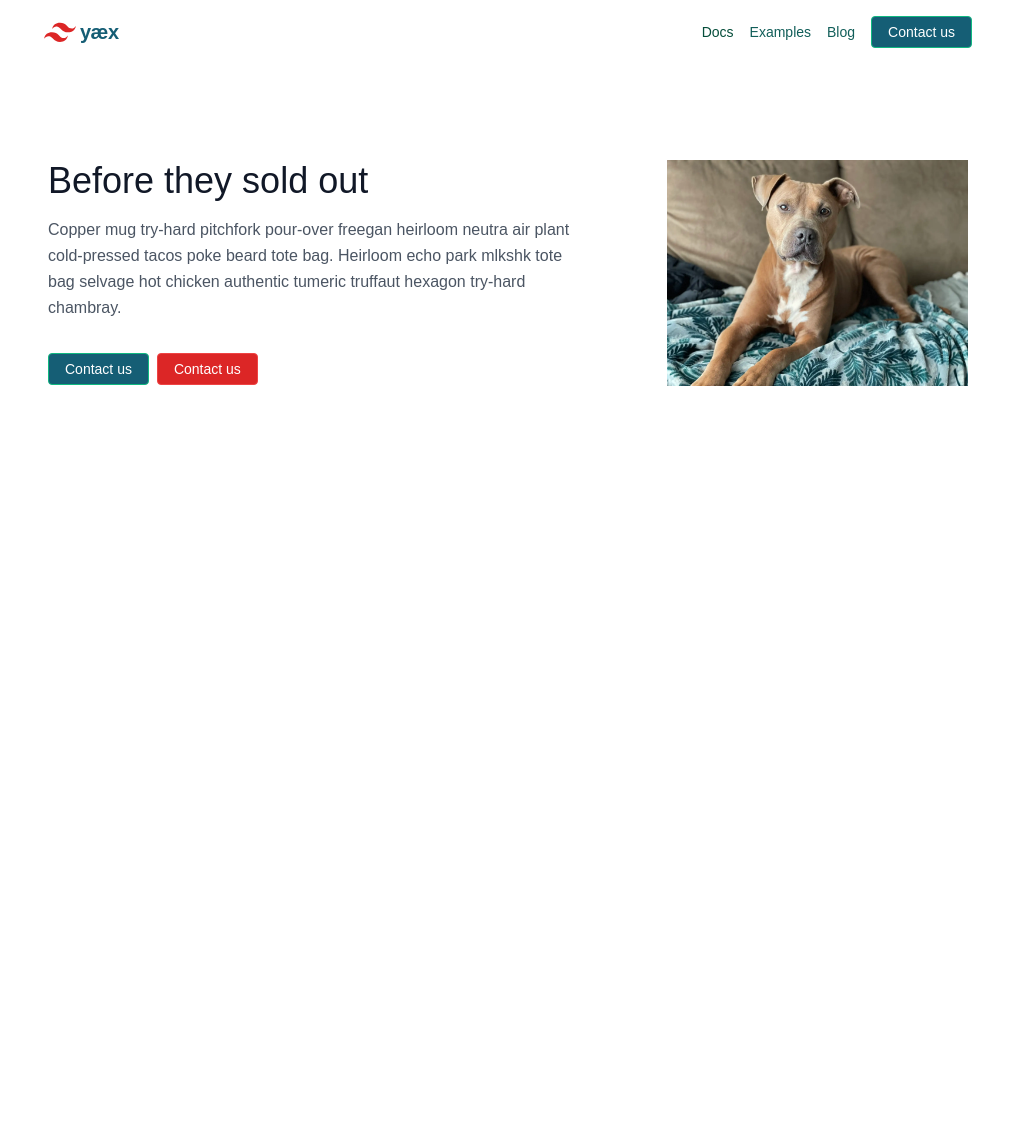
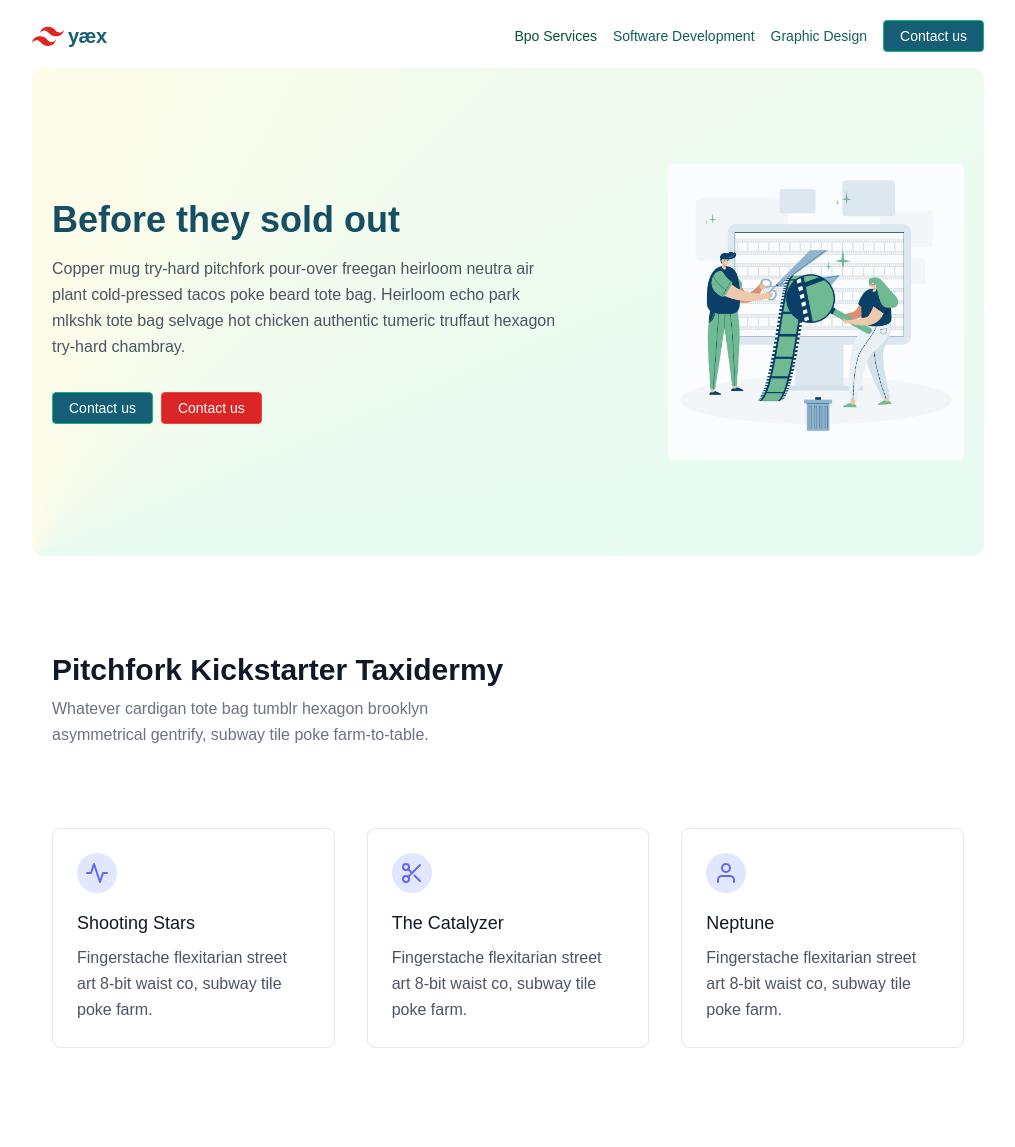
Before and after one commit to Glaxor/miedex, a Gatsby site: page / in a window 1280 px wide. Shown: the whole page, without its empty margins (132-1147 px from the left). Before the commit the page ends 800 px from the top, so only its background shows below. Built offline with nearby package versions, Linux system fonts and the light colour scheme; Gatsby itself is replaced by a stand-in of ours.

Commit message:
Finished Gatsby Tutorial background gradient

```diff
--- /dev/null
+++ b/src/components/content.js
@@ -0,0 +1,99 @@
+import * as React from "react";
+import { StaticImage } from "gatsby-plugin-image";
+
+const Content = () => {
+  return (
+    <section className="text-gray-600 body-font">
+      <div className="container px-5 py-24 mx-auto">
+        <div className="flex flex-wrap w-full mb-20 flex-col ">
+          <h1 className="sm:text-3xl text-2xl font-semibold title-font mb-2 text-gray-900">
+            Pitchfork Kickstarter Taxidermy
+          </h1>
+          <p className="lg:w-1/2 w-full leading-relaxed text-gray-500">
+            Whatever cardigan tote bag tumblr hexagon brooklyn asymmetrical
+            gentrify, subway tile poke farm-to-table.
+          </p>
+        </div>
+        <div className="flex flex-wrap -m-4">
+          <div className="xl:w-1/3 md:w-1/2 p-4">
+            <div className="border border-gray-200 p-6 rounded-lg">
+              <div className="w-10 h-10 inline-flex items-center justify-center rounded-full bg-indigo-100 text-indigo-500 mb-4">
+                <svg
+                  fill="none"
+                  stroke="currentColor"
+                  stroke-linecap="round"
+                  stroke-linejoin="round"
+                  stroke-width="2"
+                  className="w-6 h-6"
+                  viewBox="0 0 24 24"
+                >
+                  <path d="M22 12h-4l-3 9L9 3l-3 9H2"></path>
+                </svg>
+              </div>
+              <h2 className="text-lg text-gray-900 font-medium title-font mb-2">
+                Shooting Stars
+              </h2>
+              <p className="leading-relaxed text-base">
+                Fingerstache flexitarian street art 8-bit waist co, subway tile
+                poke farm.
+              </p>
+            </div>
+          </div>
+          <div className="xl:w-1/3 md:w-1/2 p-4">
+            <div className="border border-gray-200 p-6 rounded-lg">
+              <div className="w-10 h-10 inline-flex items-center justify-center rounded-full bg-indigo-100 text-indigo-500 mb-4">
+                <svg
+                  fill="none"
+                  stroke="currentColor"
+                  stroke-linecap="round"
+                  stroke-linejoin="round"
+                  stroke-width="2"
+                  className="w-6 h-6"
+                  viewBox="0 0 24 24"
+                >
+                  <circle cx="6" cy="6" r="3"></circle>
+                  <circle cx="6" cy="18" r="3"></circle>
+                  <path d="M20 4L8.12 15.88M14.47 14.48L20 20M8.12 8.12L12 12"></path>
+                </svg>
+              </div>
+              <h2 className="text-lg text-gray-900 font-medium title-font mb-2">
+                The Catalyzer
+              </h2>
+              <p className="leading-relaxed text-base">
+                Fingerstache flexitarian street art 8-bit waist co, subway tile
+                poke farm.
+              </p>
+            </div>
+          </div>
+          <div className="xl:w-1/3 md:w-1/2 p-4">
+            <div className="border border-gray-200 p-6 rounded-lg">
+              <div className="w-10 h-10 inline-flex items-center justify-center rounded-full bg-indigo-100 text-indigo-500 mb-4">
+                <svg
+                  fill="none"
+                  stroke="currentColor"
+                  stroke-linecap="round"
+                  stroke-linejoin="round"
+                  stroke-width="2"
+                  className="w-6 h-6"
+                  viewBox="0 0 24 24"
+                >
+                  <path d="M20 21v-2a4 4 0 00-4-4H8a4 4 0 00-4 4v2"></path>
+                  <circle cx="12" cy="7" r="4"></circle>
+                </svg>
+              </div>
+              <h2 className="text-lg text-gray-900 font-medium title-font mb-2">
+                Neptune
+              </h2>
+              <p className="leading-relaxed text-base">
+                Fingerstache flexitarian street art 8-bit waist co, subway tile
+                poke farm.
+              </p>
+            </div>
+          </div>
+        </div>
+      </div>
+    </section>
+  );
+};
+
+export default Content;
--- a/src/components/header.js
+++ b/src/components/header.js
@@ -10,7 +10,7 @@ const Header = () => {
   };
 
   return (
-    <nav className="flex items-center justify-between flex-wrap p-4">
+    <nav className="flex items-center justify-between flex-wrap pt-4 pb-4">
       <div className="flex items-center flex-shrink-0 text-red-600 mr-6">
         <svg
           className="fill-current h-8 w-8 mr-1"
@@ -53,19 +53,19 @@ const Header = () => {
             href="#responsive-header"
             className="block mt-4 lg:inline-block lg:mt-0 text-emerald-900 -200 hover:text-grey mr-4"
           >
-            Docs
+            Bpo Services
           </a>
           <a
             href="#responsive-header"
             className="block mt-4 lg:inline-block lg:mt-0 text-teal-800 hover:text-grey mr-4"
           >
-            Examples
+            Software Development
           </a>
           <a
             href="#responsive-header"
             className="block mt-4 lg:inline-block lg:mt-0 text-teal-800 hover:text-grey mr-4"
           >
-            Blog
+            Graphic Design
           </a>
         </div>
         <div>
--- a/src/components/hero.js
+++ b/src/components/hero.js
@@ -3,10 +3,10 @@ import { StaticImage } from "gatsby-plugin-image";
 
 const Hero = () => {
   return (
-    <section className="text-gray-600 body-font">
+    <section className="text-gray-600 body-font bg-[conic-gradient(at_bottom_left,_var(--tw-gradient-stops))] from-yellow-50 via-cyan-100 to-red-100  rounded-xl">
       <div className="container mx-auto flex px-5 py-24 md:flex-row flex-col items-center">
-        <div className="lg:flex-grow md:w-2/ lg:pr-24 md:pr-16 flex flex-col md:items-start md:text-left mb-16 md:mb-0 items-center text-center">
-          <h1 className="title-font sm:text-4xl text-3xl mb-4 font-medium text-gray-900">
+        <div className="lg:flex-grow md:w-2/2 lg:pr-24 md:pr-16 flex flex-col md:items-start md:text-left mb-16 md:mb-0 items-center text-center">
+          <h1 className="title-font sm:text-4xl text-3xl mb-4  font-semibold text-cyan-900">
             Before they sold out
           </h1>
           <p className="mb-8 leading-relaxed">
@@ -30,10 +30,11 @@ const Hero = () => {
             </a>
           </div>
         </div>
-        <div className="lg:max-md lg:w-full md:w-1/2 w-5/6">
+        <div className="lg:max-w-md lg:w-full md:w-1/2 w-5/6">
           <StaticImage
+            imgClassName="object-cover object-center rounded"
             alt="Clifford, a reddish-brown pitbull, dozing in a bean bag chair"
-            src="../images/clifford.jpg"
+            src="../images/January_life_style_working_63.jpg"
           />
         </div>
       </div>
--- a/src/components/layout.module.css
+++ b/src/components/layout.module.css
@@ -2,6 +2,7 @@
     margin: auto;
     max-width: 960px;
     font-family: sans-serif;
+    padding: 4px;
   }
 
   .heading {
--- a/src/pages/index.js
+++ b/src/pages/index.js
@@ -3,11 +3,13 @@ import Layout from "../components/layout";
 import { StaticImage } from "gatsby-plugin-image";
 import Hero from "../components/hero";
 import Seo from "../components/seo";
+import Content from "../components/content";
 
 const IndexPage = () => {
   return (
     <Layout pageTitle="Home Page">
       <Hero />
+      <Content />
     </Layout>
   );
 };
--- a/src/styles/global.css
+++ b/src/styles/global.css
@@ -1,3 +1,12 @@
 @tailwind base;
 @tailwind components;
 @tailwind utilities;
+
+@layer utilities {
+    .animation-delay-2000 {
+      animation-delay: 2s;
+    }
+    .animation-delay-4000 {
+      animation-delay: 4s;
+    }
+  }
--- a/tailwind.config.js
+++ b/tailwind.config.js
@@ -6,7 +6,27 @@ module.exports = {
     "./src/components/**/*.{js,jsx,ts,tsx}",
   ],
   theme: {
-    extend: {},
+    extend: {
+      animation: {
+        blob: "blob 7s infinite",
+      },
+      keyframes: {
+        blob: {
+          "0%": {
+            transform: "translate(0px, 0px) scale(1)",
+          },
+          "33%": {
+            transform: "translate(30px, -50px) scale(1.1)",
+          },
+          "66%": {
+            transform: "translate(-20px, 20px) scale(0.9)",
+          },
+          "100%": {
+            transform: "tranlate(0px, 0px) scale(1)",
+          },
+        },
+      },
+    },
   },
   plugins: [],
 };
```
Also changed, not shown: src/images/334553336_726258612466329_7733170305640684677_n.jpg (added), src/images/335751607_154439497514730_1638606388113956013_n.jpg (added), src/images/January_life_style_working_63.jpg (added).
